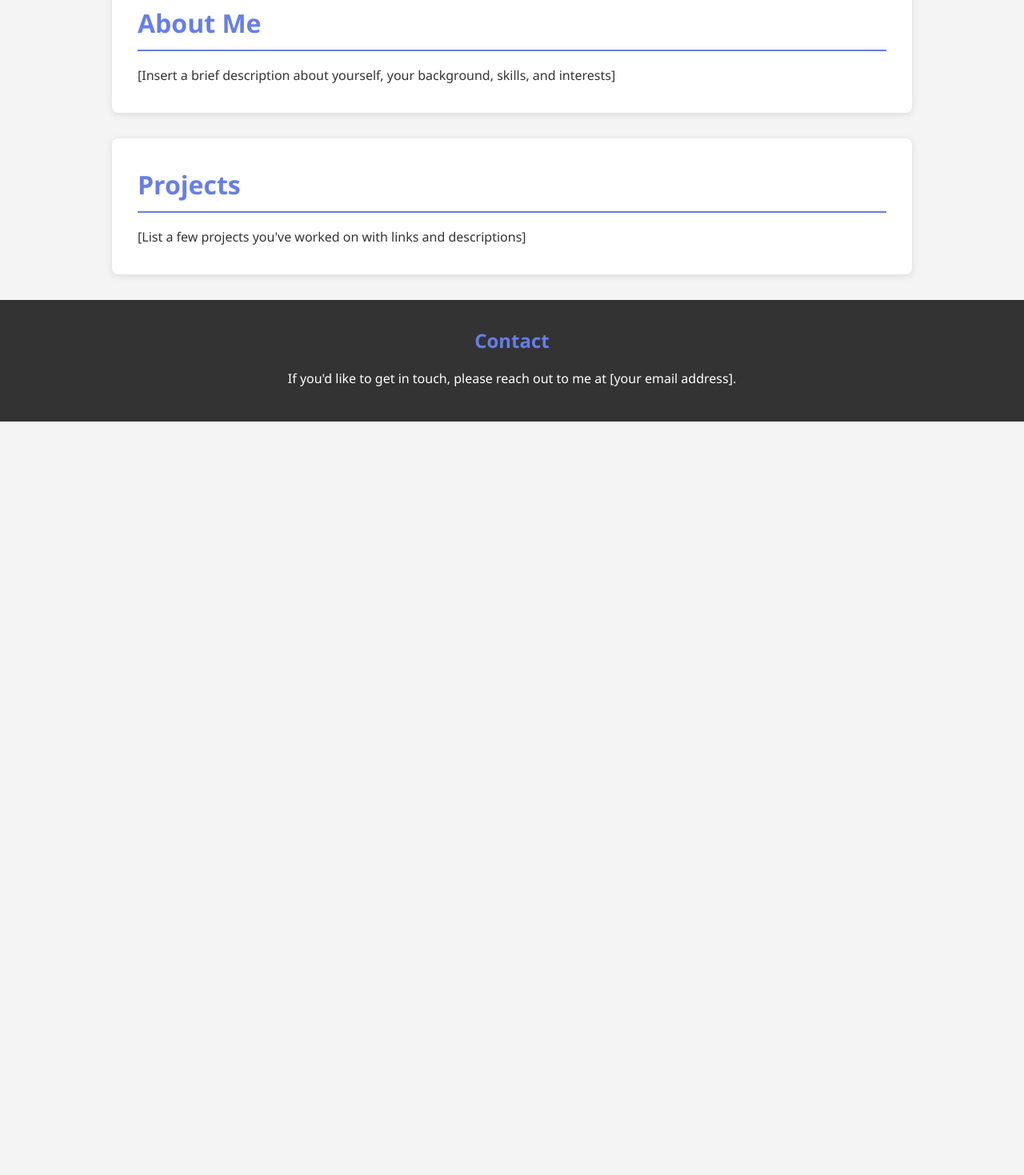
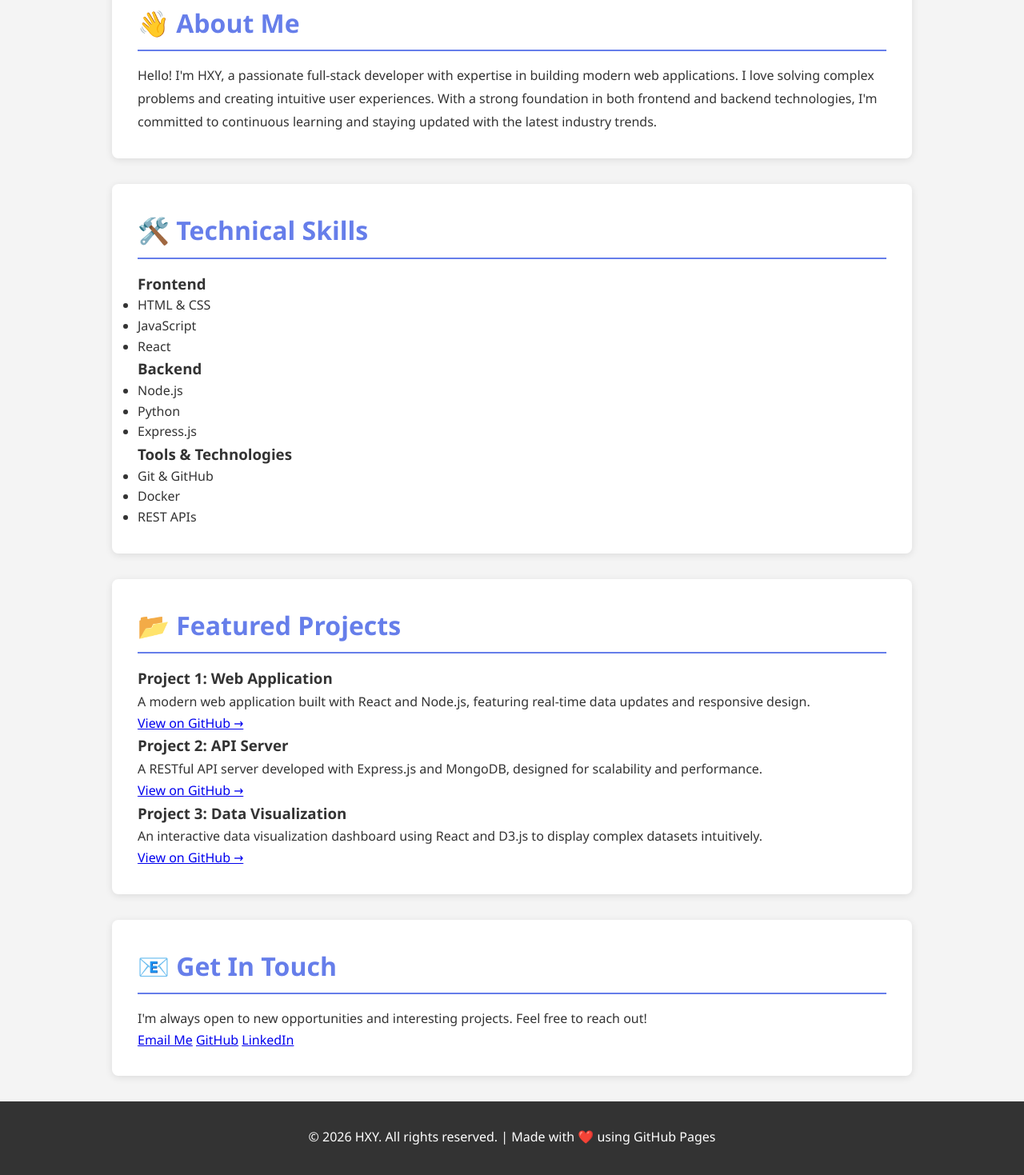
Before and after one commit to PilgrimS/PilgrimS.github.io, a plain HTML site: page index.html in a window 1280 px wide. Shown: the part 283-1752 px from the top of the page at 80% size. Before the commit the page ends 810 px from the top, so only its background shows below. Drawn offline with Linux system fonts and the light colour scheme.

Commit message:
Updated index.html with new content on 2026-04-21 02:00:25 UTC.

```diff
--- a/index.html
+++ b/index.html
@@ -3,32 +3,92 @@
 <head>
     <meta charset="UTF-8">
     <meta name="viewport" content="width=device-width, initial-scale=1.0">
-    <title>Welcome to My Personal Homepage</title>
+    <title>HXY's Personal Homepage</title>
     <link rel="stylesheet" href="styles.css">
 </head>
 <body>
     <header>
-        <h1>Welcome to My Personal Homepage</h1>
-        <p>My name is [Your Name Here]. I am a [Your Profession].</p>
+        <h1>🌟 Welcome to HXY's Personal Homepage</h1>
+        <p>Full Stack Developer | Creative Problem Solver | Tech Enthusiast</p>
     </header>
+
     <nav>
         <ul>
             <li><a href="#about">About Me</a></li>
+            <li><a href="#skills">Skills</a></li>
             <li><a href="#projects">Projects</a></li>
             <li><a href="#contact">Contact</a></li>
         </ul>
     </nav>
+
     <section id="about">
-        <h2>About Me</h2>
-        <p>[Insert a brief description about yourself, your background, skills, and interests]</p>
+        <h2>👋 About Me</h2>
+        <p>Hello! I'm HXY, a passionate full-stack developer with expertise in building modern web applications. I love solving complex problems and creating intuitive user experiences. With a strong foundation in both frontend and backend technologies, I'm committed to continuous learning and staying updated with the latest industry trends.</p>
     </section>
+
+    <section id="skills">
+        <h2>🛠️ Technical Skills</h2>
+        <div class="skills-container">
+            <div class="skill-category">
+                <h3>Frontend</h3>
+                <ul>
+                    <li>HTML & CSS</li>
+                    <li>JavaScript</li>
+                    <li>React</li>
+                </ul>
+            </div>
+            <div class="skill-category">
+                <h3>Backend</h3>
+                <ul>
+                    <li>Node.js</li>
+                    <li>Python</li>
+                    <li>Express.js</li>
+                </ul>
+            </div>
+            <div class="skill-category">
+                <h3>Tools & Technologies</h3>
+                <ul>
+                    <li>Git & GitHub</li>
+                    <li>Docker</li>
+                    <li>REST APIs</li>
+                </ul>
+            </div>
+        </div>
+    </section>
+
     <section id="projects">
-        <h2>Projects</h2>
-        <p>[List a few projects you've worked on with links and descriptions]</p>
+        <h2>📂 Featured Projects</h2>
+        <div class="projects-grid">
+            <div class="project-card">
+                <h3>Project 1: Web Application</h3>
+                <p>A modern web application built with React and Node.js, featuring real-time data updates and responsive design.</p>
+                <a href="https://github.com/PilgrimS/project1">View on GitHub →</a>
+            </div>
+            <div class="project-card">
+                <h3>Project 2: API Server</h3>
+                <p>A RESTful API server developed with Express.js and MongoDB, designed for scalability and performance.</p>
+                <a href="https://github.com/PilgrimS/project2">View on GitHub →</a>
+            </div>
+            <div class="project-card">
+                <h3>Project 3: Data Visualization</h3>
+                <p>An interactive data visualization dashboard using React and D3.js to display complex datasets intuitively.</p>
+                <a href="https://github.com/PilgrimS/project3">View on GitHub →</a>
+            </div>
+        </div>
     </section>
+
+    <section id="contact">
+        <h2>📧 Get In Touch</h2>
+        <p>I'm always open to new opportunities and interesting projects. Feel free to reach out!</p>
+        <div class="contact-links">
+            <a href="mailto:hxy@example.com" class="contact-btn">Email Me</a>
+            <a href="https://github.com/PilgrimS" class="contact-btn">GitHub</a>
+            <a href="https://linkedin.com" class="contact-btn">LinkedIn</a>
+        </div>
+    </section>
+
     <footer>
-        <h2>Contact</h2>
-        <p>If you'd like to get in touch, please reach out to me at [your email address].</p>
+        <p>&copy; 2026 HXY. All rights reserved. | Made with ❤️ using GitHub Pages</p>
     </footer>
 </body>
 </html>
```
